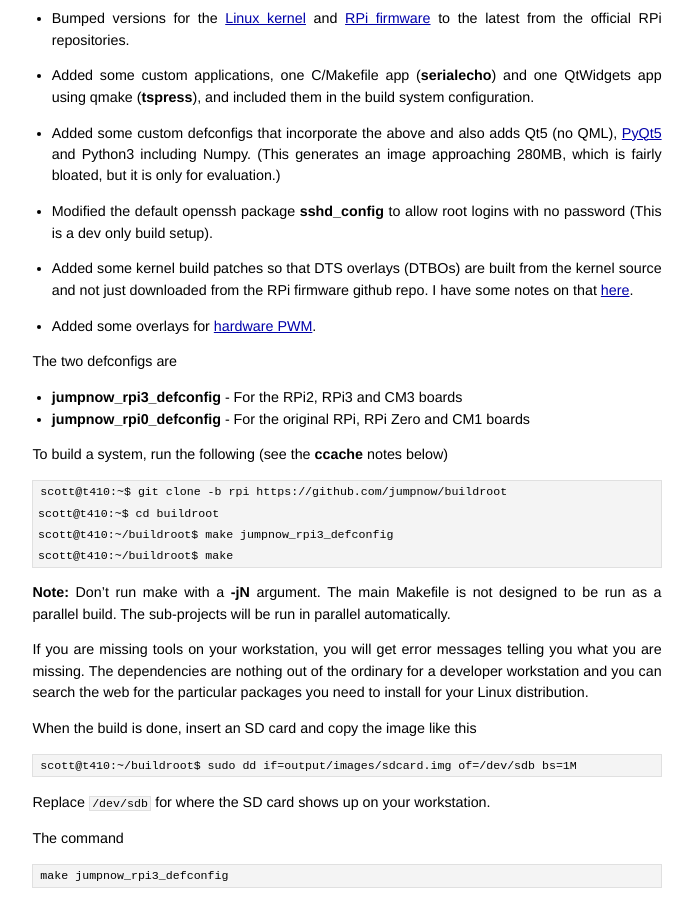
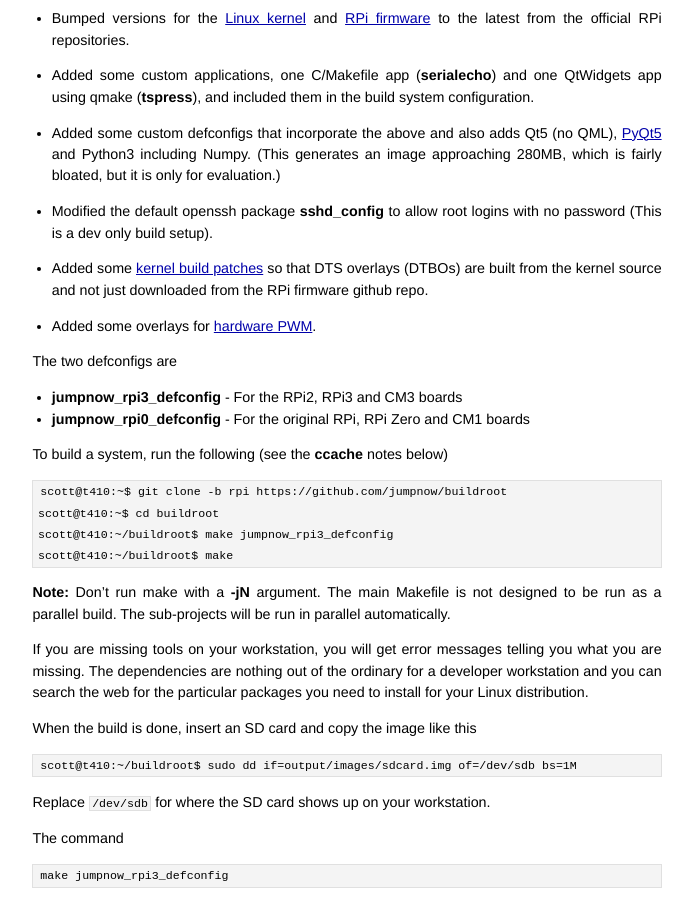
Before and after one commit to jumpnow/jumpnowtek-site, a Jekyll site: the page built from _posts/2017-01-10-Raspberry-Pi-Systems-with-Buildroot.md, in a window 1280 px wide and 900 px high, scrolled down 714 px. Shown: the whole window, without its empty margins (293-986 px from the left). Built offline with Jekyll 4.4.1, drawn with Linux system fonts in a browser that asks for light colours.

Commit message:
Update rpi br doc

```diff
--- a/_posts/2017-01-10-Raspberry-Pi-Systems-with-Buildroot.md
+++ b/_posts/2017-01-10-Raspberry-Pi-Systems-with-Buildroot.md
@@ -2,7 +2,7 @@
 layout: post
 title: Building Raspberry Pi Systems with Buildroot
 description: "Building customized systems for the Raspberry Pi using Buildroot"
-date: 2017-01-21 12:50:00
+date: 2017-01-21 12:53:00
 categories: rpi
 tags: [linux, rpi, buildroot, rpi3, qt5, pyqt, pyqt5]
 ---
@@ -39,7 +39,7 @@ The changes to **[master]** are
 
 * Modified the default openssh package **sshd_config** to allow root logins with no password (This is a dev only build setup).
 
-* Added some kernel build patches so that DTS overlays (DTBOs) are built from the kernel source and not just downloaded from the RPi firmware github repo. I have some notes on that [here][br-rpi-overlays].
+* Added some [kernel build patches][br-rpi-overlays] so that DTS overlays (DTBOs) are built from the kernel source and not just downloaded from the RPi firmware github repo.
 
 * Added some overlays for [hardware PWM][hardware-pwm].
 
```
